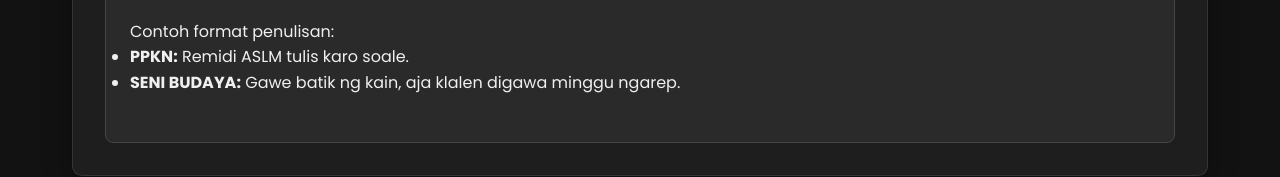
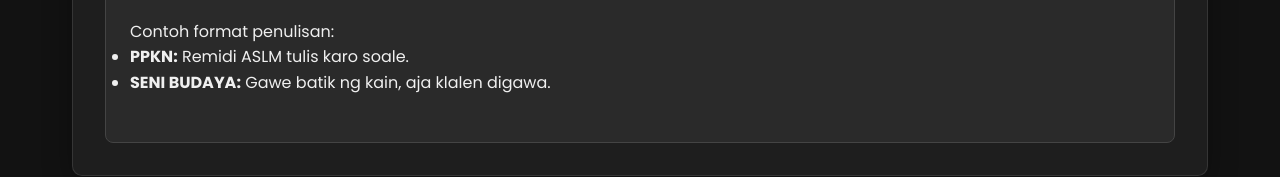
Before and after one commit to xii-10man2wsb/12-10man2wsb, a plain HTML site: page index.html in a window 1280 px wide. Shown: the part 1859-2036 px from the top of the page. Drawn offline with Linux system fonts and the light colour scheme.

Commit message:
Update index.html

```diff
--- a/index.html
+++ b/index.html
@@ -426,7 +426,7 @@
                     Contoh format penulisan:
                     <ul>
                         <li><b>PPKN:</b> Remidi ASLM tulis karo soale.</li>
-                        <li><b>SENI BUDAYA:</b> Gawe batik ng kain, aja klalen digawa minggu ngarep.</li>
+                        <li><b>SENI BUDAYA:</b> Gawe batik ng kain, aja klalen digawa.</li>
                     </ul>
                 </div>
                 </div>
```
